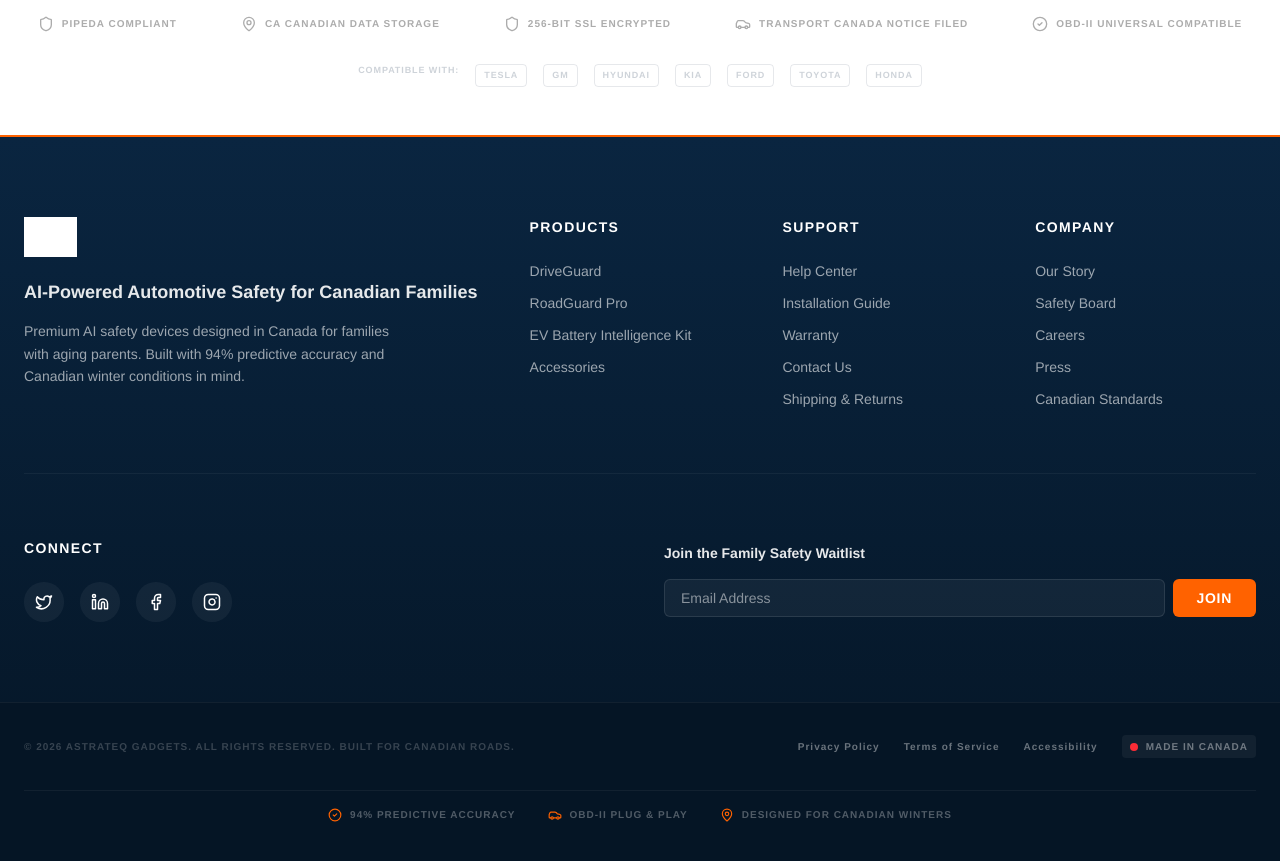
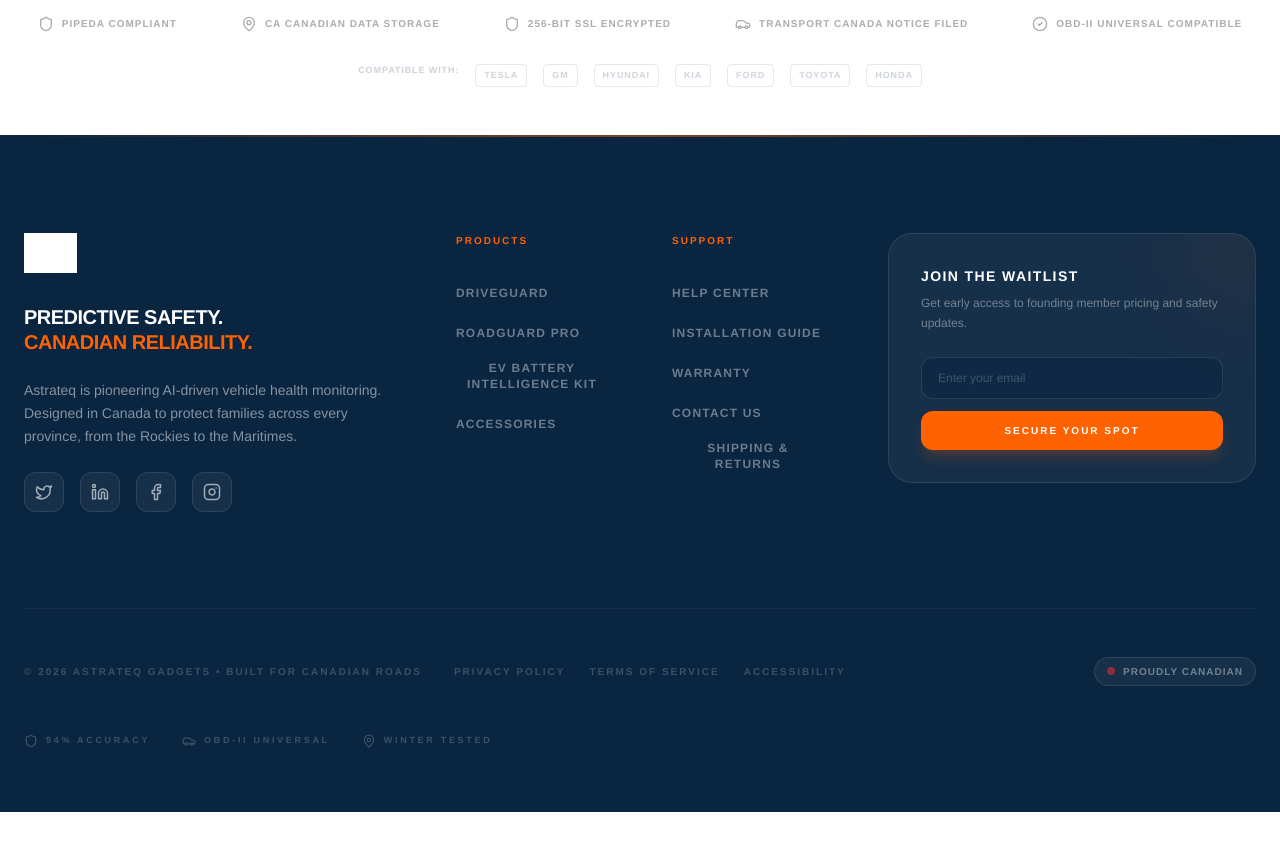
Before and after one commit to MaverickKing17/astrateq-ca-family-safety, a React (Vite) app: page / in a window 1280 px wide. Shown: the part 5340-6201 px from the top of the page. After the commit the page ends 6152 px from the top, so only its background shows below. Built offline with nearby package versions, Linux system fonts and the light colour scheme; grey boxes are pictures that could not be loaded.

Commit message:
feat(Footer): Enhance visual design and structure
Updates the footer's visual styling with a subtle grid pattern and gradient accents. Adjusts the layout to a 12-column grid system for more flexible content arrangement and improves spacing and typography for better readability.

```diff
--- a/src/App.tsx
+++ b/src/App.tsx
@@ -633,122 +633,130 @@ const GiftSection = () => {
 
 const Footer = ({ onOpenPage }: { onOpenPage: (id: string) => void }) => {
   return (
-    <footer className="bg-navy-deep text-white border-t-2 border-safety-orange relative overflow-hidden">
-      {/* Background Gradient for Depth */}
-      <div className="absolute inset-0 bg-gradient-to-b from-navy-deep to-[#051525] pointer-events-none" />
+    <footer className="bg-navy-deep text-white relative overflow-hidden">
+      {/* Subtle Grid Pattern for Technical Feel */}
+      <div className="absolute inset-0 opacity-[0.03] pointer-events-none"
+           style={{ backgroundImage: 'radial-gradient(circle, white 1px, transparent 1px)', backgroundSize: '32px 32px' }} />
 
-      <div className="max-w-7xl mx-auto px-6 py-20 relative z-10">
-        <div className="grid grid-cols-1 md:grid-cols-2 lg:grid-cols-5 gap-12 lg:gap-8">
-          {/* Column 1: Logo & Brand Info */}
-          <div className="lg:col-span-2 space-y-6">
+      {/* Top Accent Gradient */}
+      <div className="h-[2px] w-full bg-gradient-to-r from-transparent via-safety-orange to-transparent opacity-50" />
+
+      <div className="max-w-7xl mx-auto px-6 pt-24 pb-16 relative z-10">
+        <div className="grid grid-cols-1 md:grid-cols-2 lg:grid-cols-12 gap-12 lg:gap-16">
+          {/* Brand Column */}
+          <div className="lg:col-span-4 space-y-8">
             <Logo light />
-            <div className="space-y-4">
-              <p className="text-lg font-bold text-white/90 leading-tight">
-                AI-Powered Automotive Safety for Canadian Families
+            <div className="space-y-6">
+              <h4 className="text-xl font-display font-bold text-white leading-tight uppercase tracking-tight">
+                Predictive Safety.<br />
+                <span className="text-safety-orange">Canadian Reliability.</span>
+              </h4>
+              <p className="text-sm text-white/50 leading-relaxed max-w-sm font-medium">
+                Astrateq is pioneering AI-driven vehicle health monitoring. Designed in Canada to protect families across every province, from the Rockies to the Maritimes.
               </p>
-              <p className="text-sm text-white/60 leading-relaxed max-w-sm">
-                Premium AI safety devices designed in Canada for families with aging parents. Built with 94% predictive accuracy and Canadian winter conditions in mind.
-              </p>
+              <div className="flex gap-4">
+                {[Twitter, Linkedin, Facebook, Instagram].map((Icon, i) => (
+                  <a key={i} href="#" className="w-10 h-10 rounded-xl bg-white/5 border border-white/10 flex items-center justify-center hover:bg-safety-orange hover:border-safety-orange transition-all duration-300 group">
+                    <Icon size={18} className="text-white/60 group-hover:text-white group-hover:scale-110 transition-all" />
+                  </a>
+                ))}
+              </div>
             </div>
           </div>
 
-          {/* Column 2: Products */}
-          <div className="space-y-6">
-            <h4 className="text-sm font-bold uppercase tracking-widest text-white">Products</h4>
-            <ul className="space-y-3 text-sm text-white/60">
-              <li><button onClick={() => onOpenPage('driveguard')} className="hover:text-safety-orange transition-colors">DriveGuard</button></li>
-              <li><button onClick={() => onOpenPage('roadguard-pro')} className="hover:text-safety-orange transition-colors">RoadGuard Pro</button></li>
-              <li><button onClick={() => onOpenPage('ev-battery-intelligence')} className="hover:text-safety-orange transition-colors text-left">EV Battery Intelligence Kit</button></li>
-              <li><button onClick={() => onOpenPage('accessories')} className="hover:text-safety-orange transition-colors">Accessories</button></li>
+          {/* Links Columns */}
+          <div className="lg:col-span-2 space-y-8">
+            <h4 className="text-[10px] font-bold uppercase tracking-[0.2em] text-safety-orange">Products</h4>
+            <ul className="space-y-4">
+              {['DriveGuard', 'RoadGuard Pro', 'EV Battery Intelligence Kit', 'Accessories'].map((item) => (
+                <li key={item}>
+                  <button
+                    onClick={() => onOpenPage(item.toLowerCase().replace(/\s+/g, '-'))}
+                    className="text-xs font-bold text-white/40 hover:text-white transition-colors uppercase tracking-widest"
+                  >
+                    {item}
+                  </button>
+                </li>
+              ))}
             </ul>
           </div>
 
-          {/* Column 3: Support */}
-          <div className="space-y-6">
-            <h4 className="text-sm font-bold uppercase tracking-widest text-white">Support</h4>
-            <ul className="space-y-3 text-sm text-white/60">
-              <li><button onClick={() => onOpenPage('help-center')} className="hover:text-safety-orange transition-colors">Help Center</button></li>
-              <li><button onClick={() => onOpenPage('installation-guide')} className="hover:text-safety-orange transition-colors">Installation Guide</button></li>
-              <li><button onClick={() => onOpenPage('warranty')} className="hover:text-safety-orange transition-colors">Warranty</button></li>
-              <li><button onClick={() => onOpenPage('contact-us')} className="hover:text-safety-orange transition-colors">Contact Us</button></li>
-              <li><button onClick={() => onOpenPage('shipping-returns')} className="hover:text-safety-orange transition-colors">Shipping & Returns</button></li>
+          <div className="lg:col-span-2 space-y-8">
+            <h4 className="text-[10px] font-bold uppercase tracking-[0.2em] text-safety-orange">Support</h4>
+            <ul className="space-y-4">
+              {['Help Center', 'Installation Guide', 'Warranty', 'Contact Us', 'Shipping & Returns'].map((item) => (
+                <li key={item}>
+                  <button
+                    onClick={() => onOpenPage(item.toLowerCase().replace(/\s+/g, '-'))}
+                    className="text-xs font-bold text-white/40 hover:text-white transition-colors uppercase tracking-widest"
+                  >
+                    {item}
+                  </button>
+                </li>
+              ))}
             </ul>
           </div>
 
-          {/* Column 4: Company */}
-          <div className="space-y-6">
-            <h4 className="text-sm font-bold uppercase tracking-widest text-white">Company</h4>
-            <ul className="space-y-3 text-sm text-white/60">
-              <li><button onClick={() => onOpenPage('our-story')} className="hover:text-safety-orange transition-colors text-left">Our Story</button></li>
-              <li><button onClick={() => onOpenPage('safety-board')} className="hover:text-safety-orange transition-colors text-left">Safety Board</button></li>
-              <li><button onClick={() => onOpenPage('careers')} className="hover:text-safety-orange transition-colors text-left">Careers</button></li>
-              <li><button onClick={() => onOpenPage('press')} className="hover:text-safety-orange transition-colors text-left">Press</button></li>
-              <li><button onClick={() => onOpenPage('canadian-standards')} className="hover:text-safety-orange transition-colors text-left">Canadian Standards</button></li>
-            </ul>
+          {/* Newsletter Column */}
+          <div className="lg:col-span-4 space-y-8">
+            <div className="p-8 rounded-3xl bg-white/5 border border-white/10 backdrop-blur-sm relative overflow-hidden group">
+              <div className="absolute top-0 right-0 w-32 h-32 bg-safety-orange/10 blur-3xl rounded-full -mr-16 -mt-16 group-hover:bg-safety-orange/20 transition-colors" />
+
+              <h4 className="text-sm font-bold text-white uppercase tracking-widest mb-2">Join the Waitlist</h4>
+              <p className="text-xs text-white/40 mb-6 leading-relaxed">Get early access to founding member pricing and safety updates.</p>
+
+              <form className="space-y-3" onSubmit={(e) => e.preventDefault()}>
+                <input
+                  type="email"
+                  placeholder="Enter your email"
+                  className="w-full bg-navy-deep/50 border border-white/10 rounded-xl px-4 py-3 text-xs text-white placeholder:text-white/20 focus:outline-none focus:ring-2 focus:ring-safety-orange/50 transition-all"
+                />
+                <button className="w-full bg-safety-orange hover:bg-safety-orange/90 text-white py-3 rounded-xl text-[10px] font-bold transition-all uppercase tracking-[0.2em] shadow-lg shadow-safety-orange/20">
+                  Secure Your Spot
+                </button>
+              </form>
+            </div>
           </div>
         </div>
 
-        {/* Column 5: Connect / Social & Newsletter */}
-        <div className="mt-16 pt-16 border-t border-white/5 grid md:grid-cols-2 gap-12 items-center">
-          <div className="space-y-6">
-            <h4 className="text-sm font-bold uppercase tracking-widest text-white">Connect</h4>
-            <div className="flex gap-4">
-              {[Twitter, Linkedin, Facebook, Instagram].map((Icon, i) => (
-                <a key={i} href="#" className="w-10 h-10 rounded-full bg-white/5 flex items-center justify-center hover:bg-safety-orange transition-all group">
-                  <Icon size={18} className="text-white group-hover:scale-110 transition-transform" />
-                </a>
+        {/* Sub-footer */}
+        <div className="mt-24 pt-12 border-t border-white/5 flex flex-col lg:flex-row justify-between items-center gap-8">
+          <div className="flex flex-col md:flex-row items-center gap-8">
+            <div className="text-[10px] font-bold text-white/20 uppercase tracking-[0.2em]">
+              © 2026 Astrateq Gadgets • Built for Canadian Roads
+            </div>
+            <div className="flex gap-6">
+              {['Privacy Policy', 'Terms of Service', 'Accessibility'].map((item) => (
+                <button
+                  key={item}
+                  onClick={() => onOpenPage(item.toLowerCase().replace(/\s+/g, '-'))}
+                  className="text-[10px] font-bold text-white/20 hover:text-white transition-colors uppercase tracking-[0.2em]"
+                >
+                  {item}
+                </button>
               ))}
             </div>
           </div>
 
-          <div className="space-y-4">
-            <p className="text-sm font-bold text-white/90">Join the Family Safety Waitlist</p>
-            <form className="flex gap-2" onSubmit={(e) => e.preventDefault()}>
-              <input
-                type="email"
-                placeholder="Email Address"
-                className="flex-1 bg-white/5 border border-white/10 rounded-md px-4 py-2 text-sm focus:outline-none focus:ring-2 focus:ring-safety-orange/50 transition-all"
-              />
-              <button className="bg-safety-orange hover:bg-safety-orange/90 text-white px-6 py-2 rounded-md text-sm font-bold transition-all uppercase tracking-wider">
-                Join
-              </button>
-            </form>
+          <div className="flex items-center gap-6">
+            <div className="flex items-center gap-2 px-3 py-1.5 bg-white/5 rounded-full border border-white/10">
+              <span className="w-2 h-2 bg-red-500 rounded-full animate-pulse" />
+              <span className="text-[10px] font-bold text-white/40 uppercase tracking-widest">Proudly Canadian</span>
+            </div>
           </div>
         </div>
-      </div>
 
-      {/* Sub-footer Bar */}
-      <div className="bg-[#051525] py-8 px-6 border-t border-white/5 relative z-10">
-        <div className="max-w-7xl mx-auto space-y-8">
-          <div className="flex flex-col lg:flex-row justify-between items-center gap-6">
-            <div className="text-[10px] font-bold text-white/20 uppercase tracking-widest">
-              © 2026 Astrateq Gadgets. All rights reserved. Built for Canadian Roads.
+        {/* Technical Badges */}
+        <div className="mt-12 flex flex-wrap justify-center lg:justify-start gap-8 opacity-20">
+          {[
+            { icon: <Shield size={14} />, text: "94% Accuracy" },
+            { icon: <Car size={14} />, text: "OBD-II Universal" },
+            { icon: <MapPin size={14} />, text: "Winter Tested" }
+          ].map((badge, i) => (
+            <div key={i} className="flex items-center gap-2 text-[9px] font-bold text-white uppercase tracking-[0.3em]">
+              {badge.icon} {badge.text}
             </div>
-            <div className="flex flex-wrap justify-center gap-6 text-[10px] font-bold text-white/40 uppercase tracking-widest">
-              <button onClick={() => onOpenPage('privacy-policy')} className="hover:text-white transition-colors">Privacy Policy</button>
-              <button onClick={() => onOpenPage('terms-of-service')} className="hover:text-white transition-colors">Terms of Service</button>
-              <button onClick={() => onOpenPage('accessibility')} className="hover:text-white transition-colors">Accessibility</button>
-              <div className="flex items-center gap-2 px-2 py-1 bg-white/5 rounded">
-                <span className="w-2 h-2 bg-red-500 rounded-full" />
-                <span>Made in Canada</span>
-              </div>
-            </div>
-          </div>
-
-          <div className="flex flex-wrap justify-center gap-8 py-4 border-t border-white/5">
-            <div className="flex items-center gap-2 text-[10px] font-bold text-white/30 uppercase tracking-widest">
-              <CheckCircle2 size={14} className="text-safety-orange" />
-              94% Predictive Accuracy
-            </div>
-            <div className="flex items-center gap-2 text-[10px] font-bold text-white/30 uppercase tracking-widest">
-              <Car size={14} className="text-safety-orange" />
-              OBD-II Plug & Play
-            </div>
-            <div className="flex items-center gap-2 text-[10px] font-bold text-white/30 uppercase tracking-widest">
-              <MapPin size={14} className="text-safety-orange" />
-              Designed for Canadian Winters
-            </div>
-          </div>
+          ))}
         </div>
       </div>
     </footer>
```
